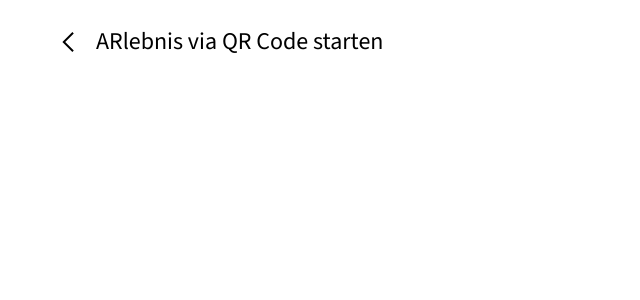
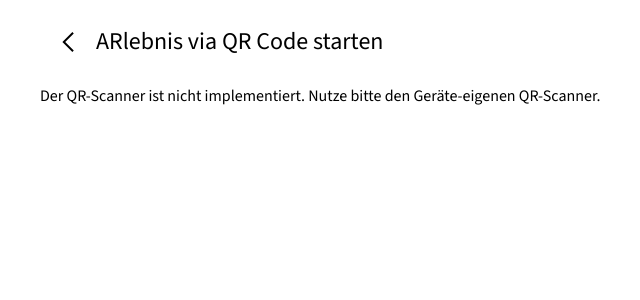
Before and after one commit to mi-classroom/mi-web-technologien-beiboot-ss2023-finnge, a SvelteKit app: page /arlebnis in a window 1280 px wide. Shown: the top 300 px of the page, without its empty margins (250-890 px from the left). Built offline with nearby package versions, Linux system fonts and the light colour scheme; a web font is replaced by a local one.

Commit message:
feat: add notice for qr scanner

```diff
--- a/src/routes/arlebnis/+page.svelte
+++ b/src/routes/arlebnis/+page.svelte
@@ -1,5 +1,9 @@
 <script lang="ts">
-  import TopBar from "../../components/TopBar.svelte";
+  import TopBar from "@/components/TopBar.svelte";
 </script>
 
 <TopBar title="ARlebnis via QR Code starten" />
+
+<p>
+  Der QR-Scanner ist nicht implementiert. Nutze bitte den Geräte-eigenen QR-Scanner.
+</p>
```
